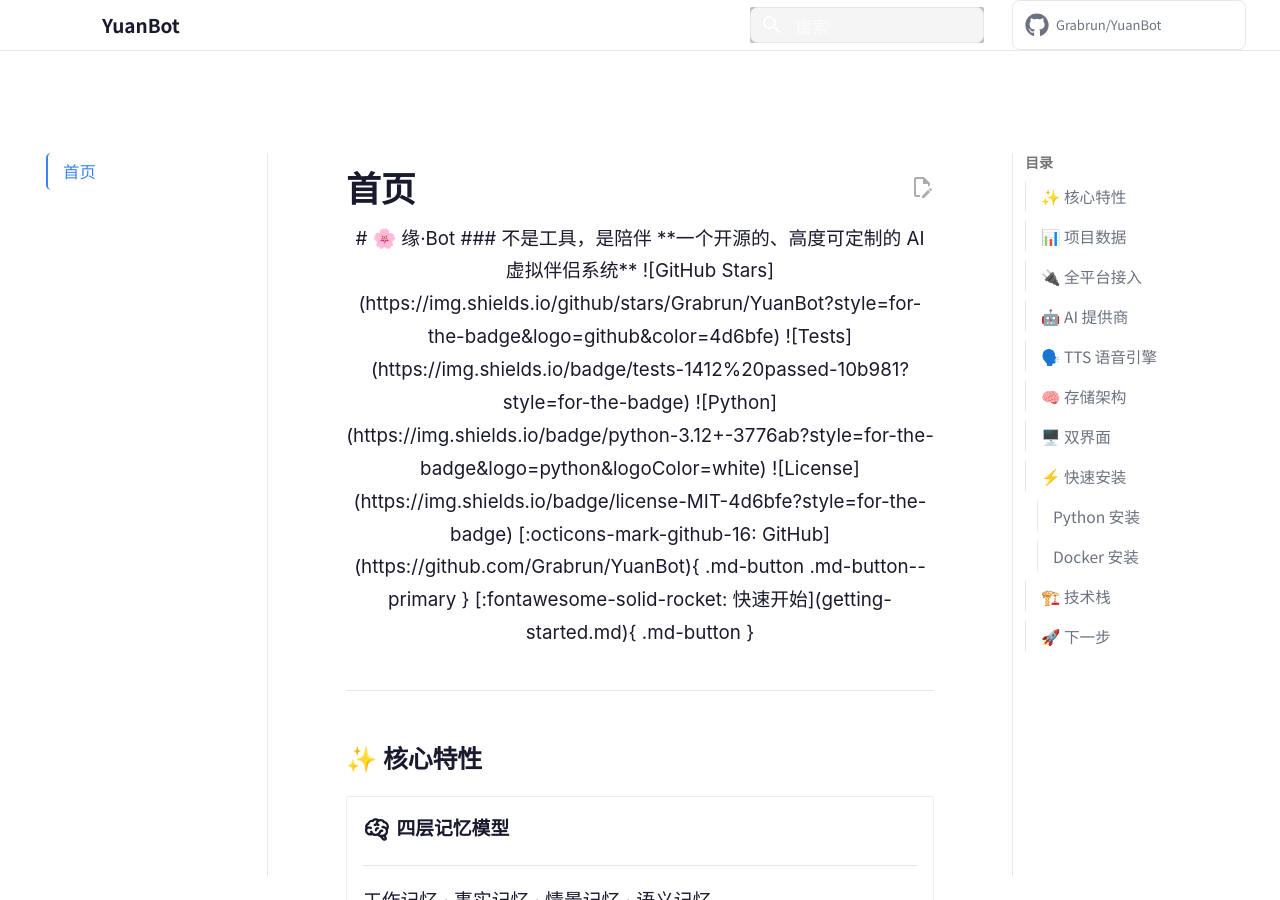
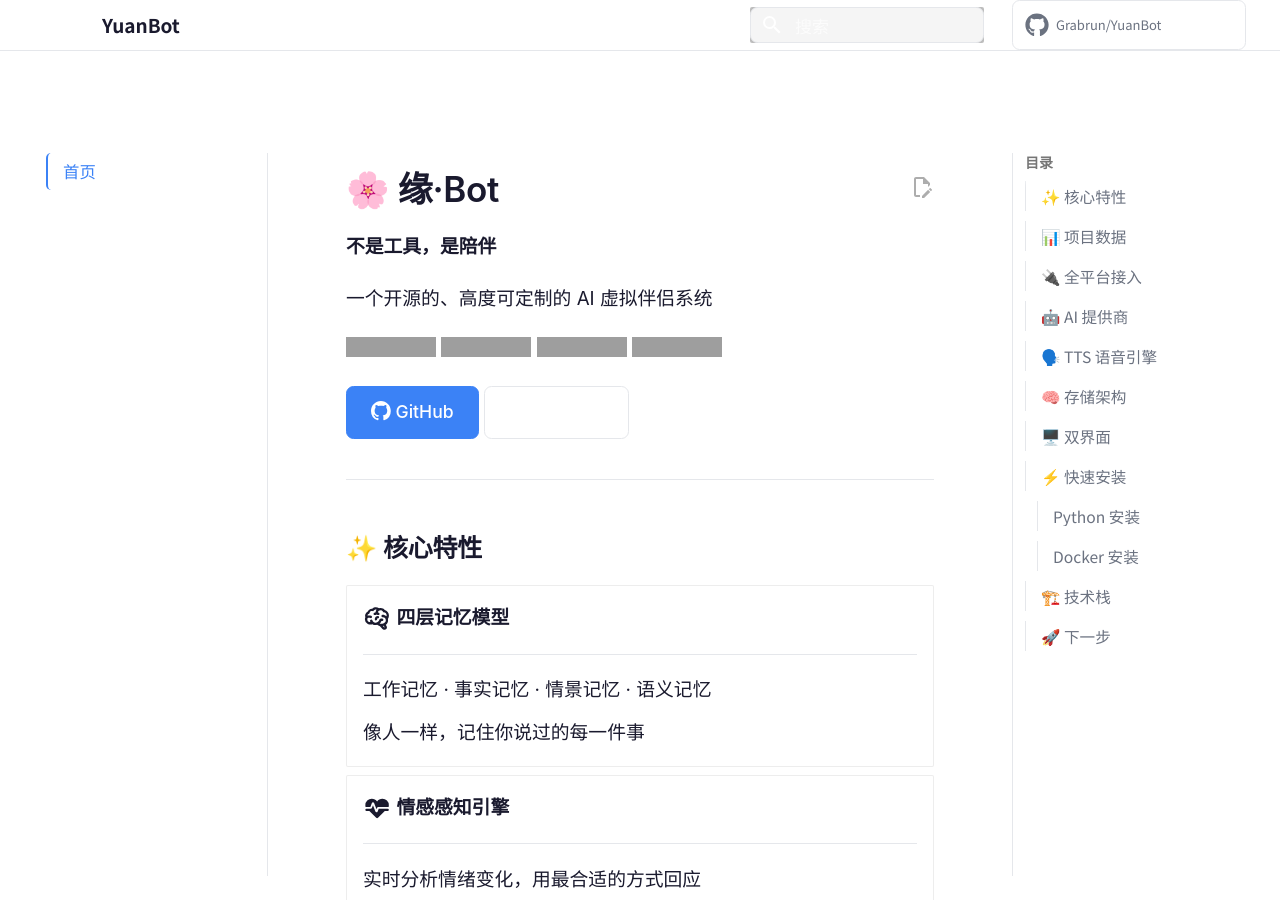
Before and after one commit to Grabrun/YuanBot, an MkDocs documentation site: the page built from docs/index.md, in a window 1280 px wide and 900 px high. Built offline with MkDocs 1.6.1 and Material for MkDocs 9.7.7, drawn with Linux system fonts in a browser that asks for light colours; comment, search, counter and statistics services are not loaded; some of the changed text lies outside the part shown; grey boxes are pictures that could not be loaded.

Commit message:
fix: 首页 Markdown 渲染问题 — 移除未标记 markdown 的 HTML div 包裹

```diff
--- a/docs/index.md
+++ b/docs/index.md
@@ -3,13 +3,11 @@ title: 首页
 description: YuanBot - 有记忆、有情感、会主动想起你的开源 AI 虚拟伴侣
 ---
 
-<div align="center" style="margin-bottom: 2rem">
-
 # 🌸 缘·Bot
 
-### 不是工具，是陪伴
+**不是工具，是陪伴**
 
-**一个开源的、高度可定制的 AI 虚拟伴侣系统**
+一个开源的、高度可定制的 AI 虚拟伴侣系统
 
 ![GitHub Stars](https://img.shields.io/github/stars/Grabrun/YuanBot?style=for-the-badge&logo=github&color=4d6bfe)
 ![Tests](https://img.shields.io/badge/tests-1412%20passed-10b981?style=for-the-badge)
@@ -18,8 +16,6 @@ description: YuanBot - 有记忆、有情感、会主动想起你的开源 AI
 
 [:octicons-mark-github-16: GitHub](https://github.com/Grabrun/YuanBot){ .md-button .md-button--primary }
 [:fontawesome-solid-rocket: 快速开始](getting-started.md){ .md-button }
-
-</div>
 
 ---
 
@@ -249,11 +245,9 @@ docker-compose up -d
 
 ---
 
-<div align="center" style="margin-top: 3rem; color: var(--md-default-fg-color--light);">
+---
 
 **© 2026 YuanBot** · Made with 🌸 by [Grabrun](https://github.com/Grabrun)
 
 [:octicons-mark-github-16: GitHub](https://github.com/Grabrun/YuanBot){ .md-button }
 [:fontawesome-solid-book-open: 文档](https://grabrun.github.io/YuanBot){ .md-button }
-
-</div>
```
